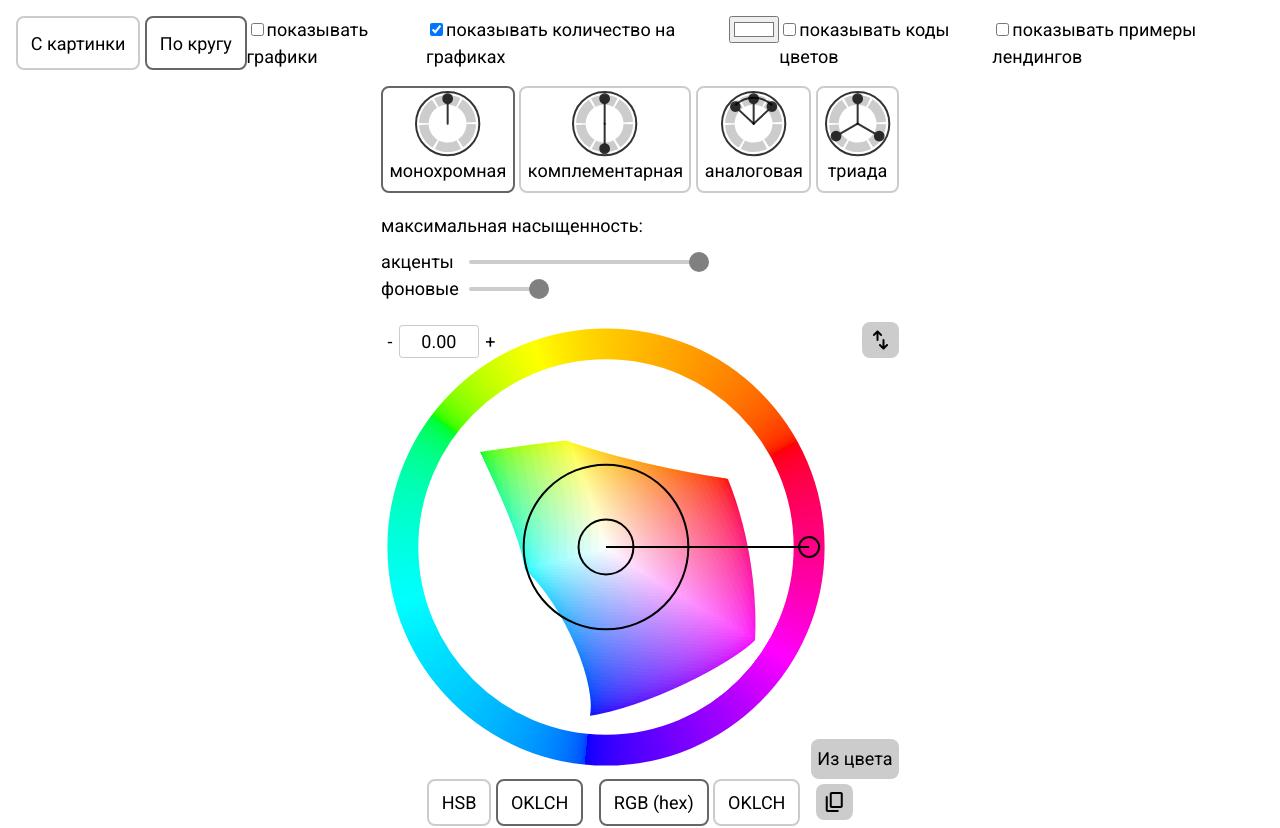
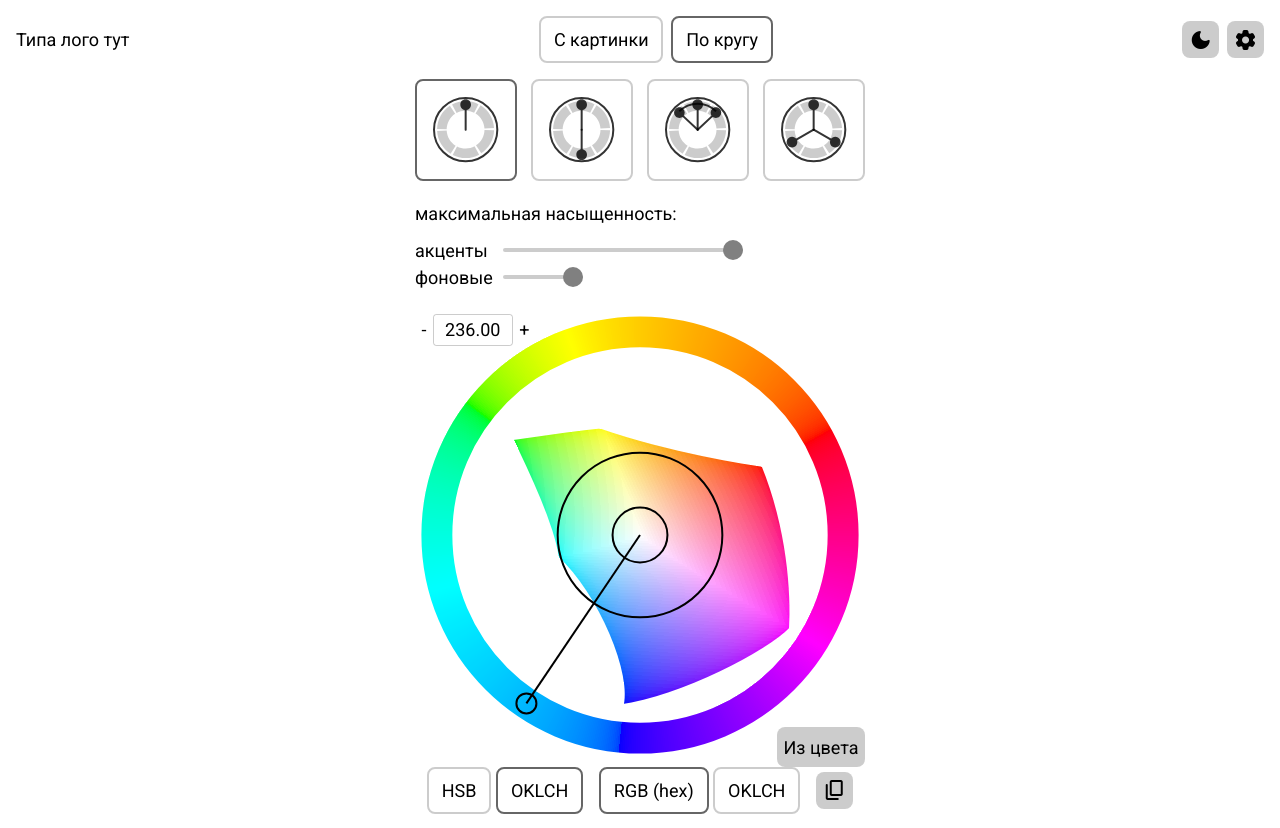
Before and after one commit to Milena42/colorGenerator, a Vue app: page /wheel in a window 1280 px wide. Shown: the top 828 px of the page. Built offline with nearby package versions, Linux system fonts and the light colour scheme.

Commit message:
feat: редизайн

```diff
--- a/index.html
+++ b/index.html
@@ -10,7 +10,7 @@
     <link rel="preconnect" href="https://fonts.gstatic.com" crossorigin>
     <link href="https://fonts.googleapis.com/css2?family=Roboto:wght@100..900&display=swap" rel="stylesheet">
     <link rel="stylesheet"
-        href="https://fonts.googleapis.com/css2?family=Material+Symbols+Rounded:opsz,wght,FILL,GRAD@20..48,100..700,0..1,-50..200&icon_names=add,close,content_copy,favorite,menu,settings,star,swap_vert,tune" />
+        href="https://fonts.googleapis.com/css2?family=Material+Symbols+Rounded:opsz,wght,FILL,GRAD@20..48,100..700,0..1,-50..200&icon_names=add,close,content_copy,dark_mode,favorite,light_mode,menu,settings,star,swap_vert,tune" />
 </head>
 
 <body>
--- a/src/App.vue
+++ b/src/App.vue
@@ -1,6 +1,6 @@
 <script setup lang="ts">
 import chroma from 'chroma-js';
-import { computed, provide, ref } from 'vue';
+import { computed, provide, ref, watch } from 'vue';
 
 const showQuantityOnPlots = ref(true);
 provide('showQuantityOnPlots', showQuantityOnPlots);
@@ -20,10 +20,30 @@ const themeIsLight = computed(() => {
     const l = c.get('oklch.l');
     return l > 0.5;
 });
+
+const themeIsDark = ref(false);
+watch(themeIsDark, () => {
+    switch (themeIsDark.value) {
+        case false:
+            bgColor.value = '#ffffff';
+            break;
+        case true:
+            bgColor.value = '#000000';
+    }
+});
+
+const showSettings = ref(false);
 </script>
+
 <template>
-    <div class="col page" :class="themeIsLight ? 'light' : 'dark'" :style="{ background: bgColor }">
-        <div class="row">
+    <div
+        class="col page"
+        :class="themeIsLight ? 'light' : 'dark'"
+        :style="{ '--background': bgColor }"
+    >
+        <header class="row">
+            <div>Типа лого тут</div>
+
             <div class="choice-chips">
                 <RouterLink class="choice-chip" activeClass="current" to="/picture"
                     >С картинки</RouterLink
@@ -32,6 +52,23 @@ const themeIsLight = computed(() => {
                     >По кругу</RouterLink
                 >
             </div>
+
+            <div class="row">
+                <button @click="themeIsDark = !themeIsDark">
+                    <span v-if="!themeIsDark" class="material-symbols-rounded filled"
+                        >dark_mode</span
+                    >
+                    <span v-if="themeIsDark" class="material-symbols-rounded filled"
+                        >light_mode</span
+                    >
+                </button>
+
+                <div class="settings-container">
+                    <button @click="showSettings = !showSettings">
+                        <span class="material-symbols-rounded filled">settings</span>
+                    </button>
+
+                    <div v-if="showSettings" class="settings">
                         <div>
                             <input type="checkbox" v-model="showPlots" id="showPlots" />
                             <label for="showPlots">показывать графики</label>
@@ -56,9 +93,13 @@ const themeIsLight = computed(() => {
                             <label for="showLandings">показывать примеры лендингов</label>
                         </div>
                     </div>
+                </div>
+            </div>
+        </header>
         <RouterView class="grow w-full" />
     </div>
 </template>
+
 <style scoped>
 .page {
     padding: 1rem;
@@ -66,6 +107,7 @@ const themeIsLight = computed(() => {
     min-height: 100%;
     width: 100%;
     color: var(--text-color);
+    background-color: var(--background);
 }
 
 .page.light {
@@ -77,4 +119,33 @@ const themeIsLight = computed(() => {
     --text-color: white;
     --transparent-overlay: rgba(0, 0, 0, 0.5);
 }
+
+header {
+    justify-content: space-between;
+    align-items: center;
+
+    > div {
+        align-items: center;
+        gap: 0.5rem;
+    }
+}
+
+.settings-container {
+    position: relative;
+}
+
+.settings {
+    display: flex;
+    flex-flow: column nowrap;
+    align-items: start;
+
+    position: absolute;
+    right: 0px;
+    min-width: max-content;
+
+    background-color: var(--background);
+    box-shadow: 1px 1px 1px 1px #000;
+    padding: 1rem;
+    border-radius: 1rem;
+}
 </style>
--- a/src/generatorFromWheelPage/GeneratorFromWheel.vue
+++ b/src/generatorFromWheelPage/GeneratorFromWheel.vue
@@ -74,7 +74,7 @@ const themes: [Theme, MockupColors][] = [
     [darkTheme, generatedNewDark],
 ];
 
-const accentCircle = reactive(new circleObject(0));
+const accentCircle = reactive(new circleObject(236));
 const secondaryCircle = reactive(new circleObject(0));
 const bgCircle = reactive(new circleObject(0));
 
@@ -204,10 +204,6 @@ function dragstart(element: typeof accentCircle, event: MouseEvent) {
     initialCircleY = draggedCircle.cy;
 }
 
-const hRangeBg = computed<[number, number]>(() => {
-    return [(accentCircle.color.h + 120) % 360, (accentCircle.color.h + 120 + 120) % 360];
-}); //TODO  типа этого проверка вдруг диапазон подходит при переключении селекта
-
 function mousemove(event: MouseEvent) {
     if (!draggedCircle) return;
     const deltaX = event.clientX - startX;
@@ -278,33 +274,33 @@ const baseH = computed({
                     class="harmony-type-button choice-chip"
                     :class="{ current: typeOfScheme == schemeType.mono }"
                     @click="typeOfScheme = schemeType.mono"
+                    title="монохромная"
                 >
                     <IconMono />
-                    монохромная
                 </button>
                 <button
                     class="harmony-type-button choice-chip"
                     :class="{ current: typeOfScheme == schemeType.complementary }"
                     @click="typeOfScheme = schemeType.complementary"
+                    title="комплементарная"
                 >
                     <IconComplementary />
-                    комплементарная
                 </button>
                 <button
                     class="harmony-type-button choice-chip"
                     :class="{ current: typeOfScheme == schemeType.analog }"
                     @click="typeOfScheme = schemeType.analog"
+                    title="аналоговая"
                 >
                     <IconAnalog />
-                    аналоговая
                 </button>
                 <button
                     class="harmony-type-button choice-chip"
                     :class="{ current: typeOfScheme == schemeType.triad }"
                     @click="typeOfScheme = schemeType.triad"
+                    title="триада"
                 >
                     <IconTriad />
-                    триада
                 </button>
             </div>
             <div class="col chroma-params">
@@ -340,7 +336,7 @@ const baseH = computed({
                 <button
                     @click="reverseDependentHues"
                     class="color-wheel-square-reverse"
-                    :disabled="!show3Circles"
+                    v-if="show3Circles"
                     title="поменять местами зависимые тона"
                 >
                     <span class="material-symbols-rounded">swap_vert</span>
@@ -436,21 +432,13 @@ const baseH = computed({
 }
 
 .harmony-type-button {
-    padding: 0.2rem 0.4rem 0.4rem;
+    flex-grow: 0;
+    padding: 1rem;
     background: none;
 
     display: flex;
     flex-flow: column nowrap;
     align-items: center;
-
-    & > * {
-        margin: 0px;
-    }
-
-    p {
-        font-size: 0.8rem;
-        word-wrap: break-word;
-    }
 }
 
 .chroma-params {
```
Lines whose indentation alone changed are shown as unchanged.
